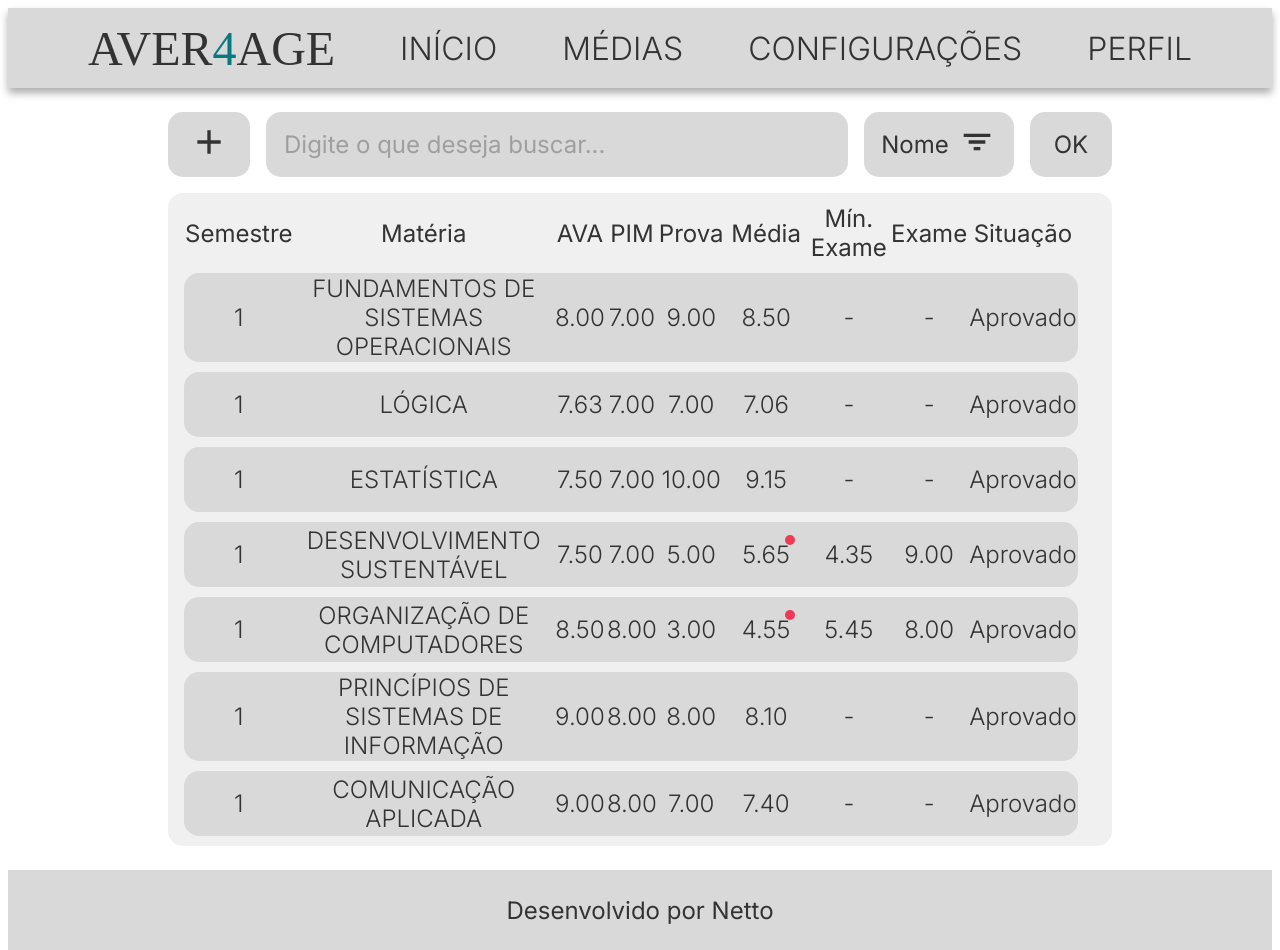
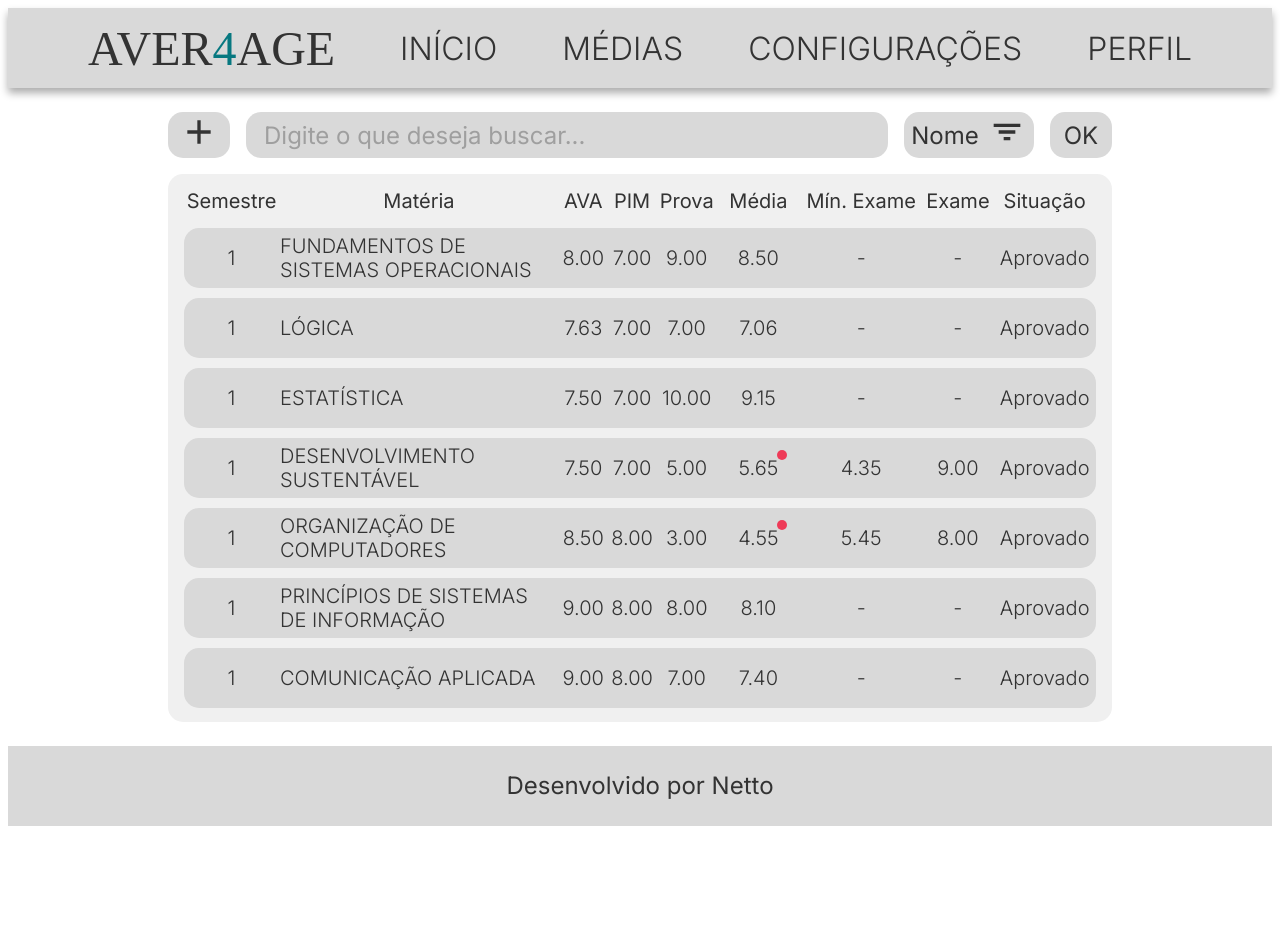
Before and after one commit to netto0/aver4age, a React (Vite) app: page / in a window 1280 px wide. After the commit the page ends 826 px from the top, so only its background shows below. Built offline with nearby package versions, Linux system fonts and the light colour scheme; data requests are answered from the project's data file; some icons are missing; a web font is replaced by a local one.

Commit message:
Design adjusts and scrollbar implementation

```diff
--- a/src/App.jsx
+++ b/src/App.jsx
@@ -8,7 +8,7 @@ function App() {
   const [count, setCount] = useState(0)
 
   return (
-    <div className={styles.container}>
+    <div className={styles.appContainer}>
       <Header />
       <Averages />
       <Footer />
--- a/src/App.module.css
+++ b/src/App.module.css
@@ -1,6 +1,15 @@
-div.container{
+/* div.appContainer{
     display: flex;
     flex-direction: column;
     height: 100vh;
+    max-height: 100vh;
+    justify-content: space-between;
+    background-color: red;
+} */
+div.appContainer {
+    height: 100vh;
+    display: grid;
+    grid-template-columns: 100%;
+    grid-template-rows: auto 1fr auto;
     justify-content: space-between;
 }
--- a/src/components/elements/Button.module.css
+++ b/src/components/elements/Button.module.css
@@ -2,8 +2,9 @@
     border: none;
     background-color: var(--backgroundGray);
     border-radius: var(--defaultCurve);
-    min-width: 82px;
-    height: 65px;
+    min-width: 62px;
+    /* height: 65px; */
+    height: 100%;
     display: flex;
     justify-content: center;
     align-items: center;
@@ -24,8 +25,9 @@
 }
 
 .button.larger {
-    min-width: 150px;
-    height: 65px;
+    min-width: 130px;
+    /* height: 65px; */
+    height: 100%;
 }
 
 .button span {
--- a/src/components/pages/Averages/Averages.module.css
+++ b/src/components/pages/Averages/Averages.module.css
@@ -1,10 +1,9 @@
 .averagesContainer {
-    height: 100vh;
     display: flex;
     flex-direction: column;
     justify-content: space-between;
     align-items: center;
     margin: 0 10rem;
-    /* background-color: red; */
     padding: 1.5rem 0;
+    gap: 1rem;
 }
--- a/src/components/pages/Averages/ListBox.jsx
+++ b/src/components/pages/Averages/ListBox.jsx
@@ -6,21 +6,20 @@ export default function ListBox() {
   const [subjects, setSubjects] = useState([]);
 
   function getAverage(ava, pim, exam) {
-    return ((ava + (2*pim) + (7*exam))/10).toFixed(2)
+    return ((ava + 2 * pim + 7 * exam) / 10).toFixed(2);
   }
 
   function getAvaSum(ava1, ava2, ava3, ava4) {
-    return (ava1+ava2+ava3+ava4)
+    return ava1 + ava2 + ava3 + ava4;
   }
 
   function getSituation(average, exam) {
-    if(average < 7) {
-        const finalAverage = (parseFloat(average) + parseFloat(exam))/2
-        return finalAverage > 5 ? "Aprovado" : "Reprovado"
+    if (average < 7) {
+      const finalAverage = (parseFloat(average) + parseFloat(exam)) / 2;
+      return finalAverage > 5 ? "Aprovado" : "Reprovado";
     } else {
-        return "Aprovado"
+      return "Aprovado";
     }
-
 
     //
   }
@@ -52,24 +51,27 @@ export default function ListBox() {
         </thead>
         <tbody>
           {subjects.map((subject) => {
-
-            const {ava1, ava2, ava3, ava4, id} = subject
-            const avaSum = getAvaSum(ava1, ava2, ava3, ava4)
-            const average = getAverage(avaSum, subject.pim, subject.exam)
+            const { ava1, ava2, ava3, ava4, id } = subject;
+            const avaSum = getAvaSum(ava1, ava2, ava3, ava4);
+            const average = getAverage(avaSum, subject.pim, subject.exam);
 
             return (
               <tr key={id} className={styles.tableRow}>
                 <td>{subject.semester}</td>
-                <td>{subject.name}</td>
+                <td className={styles.subjectName}>{subject.name}</td>
                 <td>{avaSum.toFixed(2)}</td>
                 <td>{subject.pim.toFixed(2)}</td>
                 <td>{subject.exam.toFixed(2)}</td>
                 <td className={styles.average}>
                   {average}
-                  {average < 7 && <div className={styles.redCircle}/>}
+                  {average < 7 && <div className={styles.redCircle} />}
                 </td>
                 <td>{average < 7 ? (10 - average).toFixed(2) : "-"}</td>
-                <td>{subject.summerSchoolGrade ? subject.summerSchoolGrade.toFixed(2) : "-"}</td>
+                <td>
+                  {subject.summerSchoolGrade
+                    ? subject.summerSchoolGrade.toFixed(2)
+                    : "-"}
+                </td>
                 <td>{getSituation(average, subject.summerSchoolGrade)}</td>
               </tr>
             );
--- a/src/components/pages/Averages/ListBox.module.css
+++ b/src/components/pages/Averages/ListBox.module.css
@@ -2,28 +2,55 @@
     background-color: var(--scndBgGray);
     width: 100%;
     height: 100%;
+    max-height: 578px;
     border-radius: var(--defaultCurve);
-    margin-top: 1rem;
     padding: 0 1rem;
+    overflow-y: scroll;
 }
 
-table {
-    width: 98%;
+.listboxContainer::-webkit-scrollbar {
+    width: 15px;
+}
+
+.listboxContainer::-webkit-scrollbar-track {
+    margin: 1rem 0;
+    border-radius: var(--defaultCurve);
+    background-color: var(--backgroundGray);
+
+}
+
+.listboxContainer::-webkit-scrollbar-thumb {
+    background-color: rgb(153, 152, 152);
+    border-radius: var(--defaultCurve);
+
+}
+
+.subjectName {
+    text-align: left;
+}
+
+.listboxContainer table {
+    width: 100%;
     border-collapse: separate;
     border-spacing:0 10px;
 }
 
-th {
+.listboxContainer th {
+    padding: .3rem 0;
+    position: sticky;
+    top: 0rem;
+    background-color: var(--scndBgGray);
     font-weight: 400;
     color: var(--darkGray);
-    font-size: 24px;
+    font-size: 20px;
+    z-index: 3;
 }
 
 .tableRow {
     background-color: var(--backgroundGray);
-    height: 65px;
+    height: 60px;
     text-align: center;
-    font-size: 24px;
+    font-size: 20px;
     font-weight: 300;
     color: var(--darkGray);
 }
@@ -33,13 +60,11 @@ th {
 }
 
 td:first-child { border-top-left-radius: var(--defaultCurve); }
+td:nth-child(1) {width: 95px;max-width: 95px}
+td:nth-child(2) {max-width: 250px;}
 td:first-child { border-bottom-left-radius: var(--defaultCurve); }
 td:last-child { border-top-right-radius: var(--defaultCurve); }
 td:last-child { border-bottom-right-radius: var(--defaultCurve); }
-
-.tableRow tr {
-    border-bottom: 1px solid;
-}
 
 .average {
     position: relative;
--- a/src/components/pages/Averages/ListMenu.module.css
+++ b/src/components/pages/Averages/ListMenu.module.css
@@ -3,4 +3,5 @@
     display: flex;
     justify-content: space-between;
     gap: 1rem;
+    height: 50px;
 }
```
Also changed, not shown: backend/db.json (line endings or trailing spaces).
